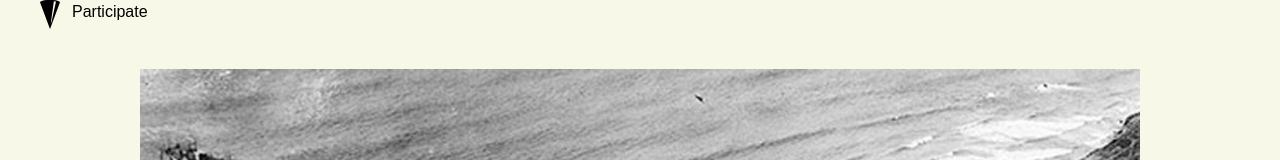
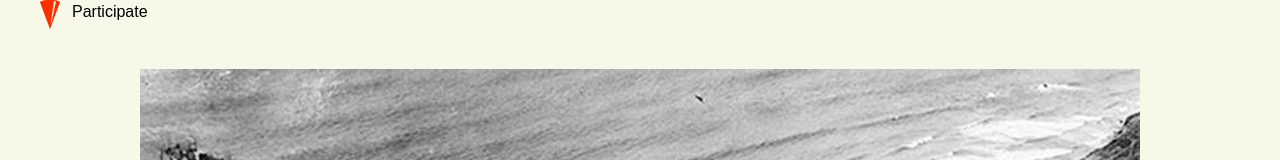
Before and after one commit to abeciana1/drop-the-needle-frontend, a Next.js app: page / in a window 1280 px wide. Shown: the top 160 px of the page. Built offline with nearby package versions, Linux system fonts and the light colour scheme; a web font is replaced by a local one.

Commit message:
Created colors json for Needle SVG comp

```diff
--- a/components/core/_nav/NavBar/index.tsx
+++ b/components/core/_nav/NavBar/index.tsx
@@ -5,6 +5,8 @@ const NavBar = () => {
         <nav>
             <NavItem
                 text="Participate"
+                color="scarlet"
+                href="/"
             />
         </nav>
     )
--- a/components/core/_nav/NavItem/index.tsx
+++ b/components/core/_nav/NavItem/index.tsx
@@ -2,28 +2,33 @@ import Needle from '../../../../public/Needle'
 
 interface INavItem {
     text: string;
-    // color: string;
+    color: string;
+    href: string;
 }
 
 const NavItem = ({
     text,
-    // color
+    color,
+    href
 }: INavItem) => {
     return (
-        <div
+        <a
+            href={href}
             className="flex"
         >
             <div
                 className="w-5"
             >
-                <Needle/>
+                <Needle
+                    fillColor={color}
+                />
             </div>
             <span
                 className="ml-3"
             >
                 { text }
             </span>
-        </div>
+        </a>
     )
 }
 
--- a/public/Needle.jsx
+++ b/public/Needle.jsx
@@ -1,3 +1,4 @@
+import Colors from '../utils/colors.json'
 
 const Needle = ({ fillColor = "coolGray" }) => {
     return (
@@ -9,7 +10,7 @@ const Needle = ({ fillColor = "coolGray" }) => {
         <path
             d="M575 75.89S573.26 23 350 23 125 75.89 125 75.89L350 677zM436.91 52.11c18.84 1.65 34.64 3.79 47.85 6.17l-96.48 443-22 58.82 70.65-508z"
             transform="translate(-125 -22.97)"
-            fill={fillColor}
+            fill={Colors[fillColor]}
         />
         </svg>
     );
--- a/tailwind.config.js
+++ b/tailwind.config.js
@@ -12,7 +12,7 @@ module.exports = {
         default: "#080807"
       },
       "royalBlue": {
-        default: "#335ade",
+        default: "#335ade"
       },
       "altGreen": {
         default: "#558564"
--- /dev/null
+++ b/utils/colors.json
@@ -0,0 +1,9 @@
+{
+    "altWhite": "#f8f8e9",
+    "coolGray": "#080807",
+    "royalBlue": "#335ade",
+    "altGreen": "#558564",
+    "scarlet": "#ff2e00",
+    "ceruBlue": "#00a8e8",
+    "altOrange": "#f0a202"
+}
```
